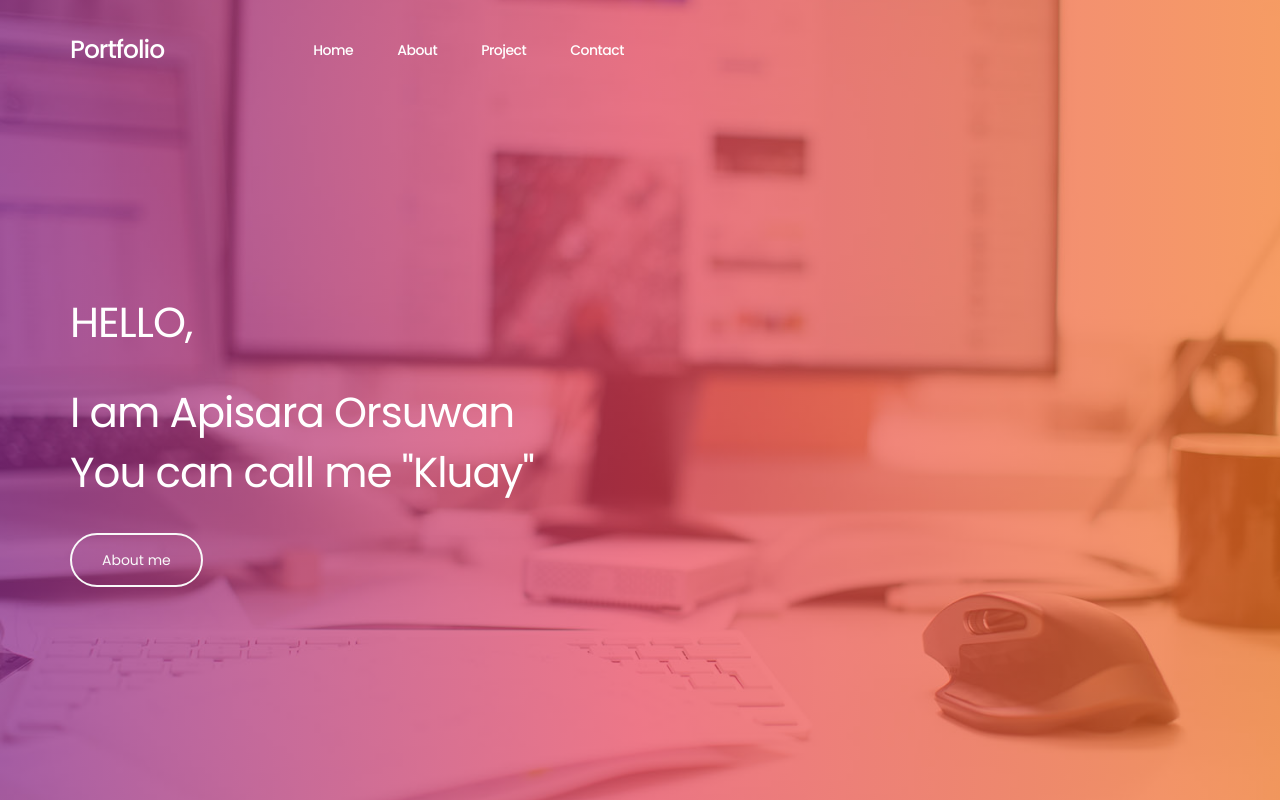
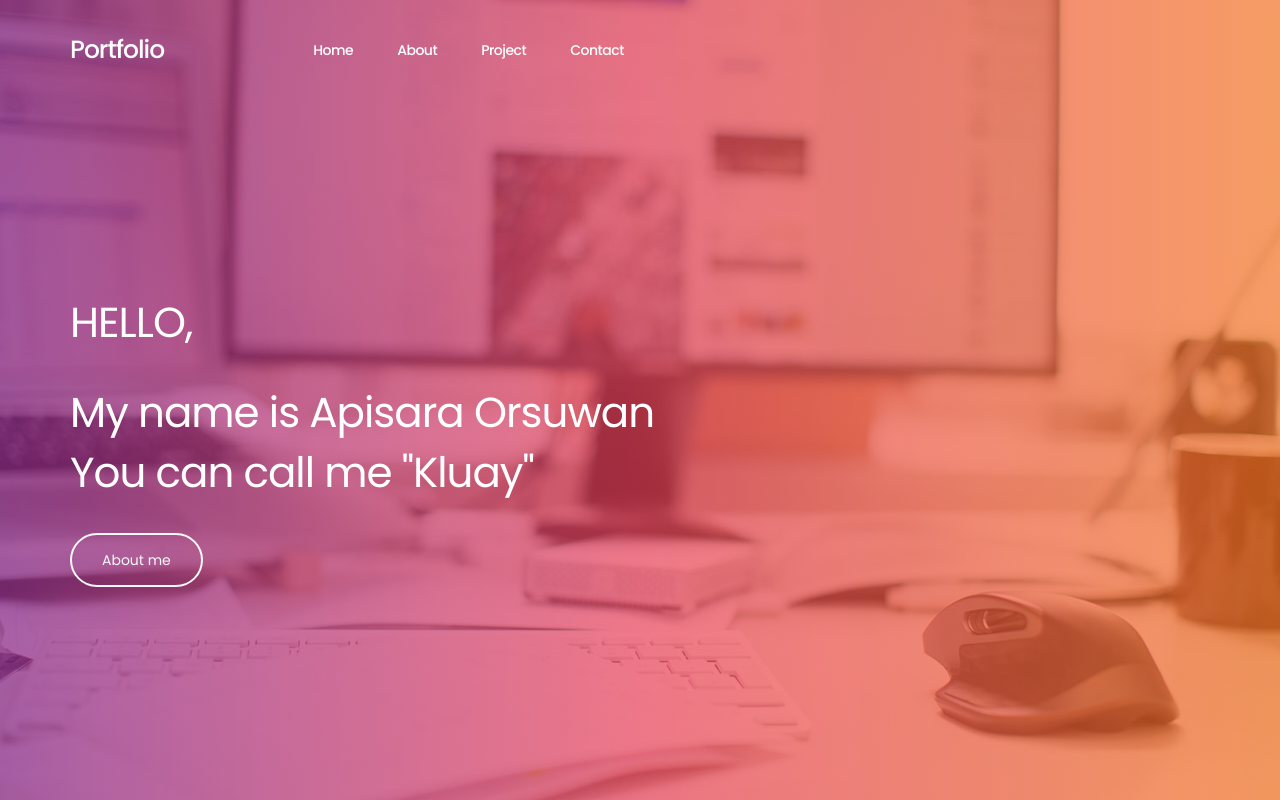
Before and after one commit to ApisaraOsw/portfolio, a plain HTML site: page index.html in a window 1280 px wide. Shown: the top 800 px of the page. Drawn offline with Linux system fonts and the light colour scheme.

```diff
--- a/index.html
+++ b/index.html
@@ -70,7 +70,7 @@
                     <div class="col-md-8 col-sm-12">
                          <div class="home-info">
                             <h1 class="text-uppercase">Hello,</h3>
-                            <h1 class="">I am Apisara Orsuwan<br/>You can call me "Kluay"</h1>
+                            <h1 class="">My name is Apisara Orsuwan<br/>You can call me "Kluay"</h1>
                             <a href="#about" class="btn section-btn smoothScroll">About me</a>
                             <!-- <span>
                                 CALL US (+66) 010-020-0340
```
